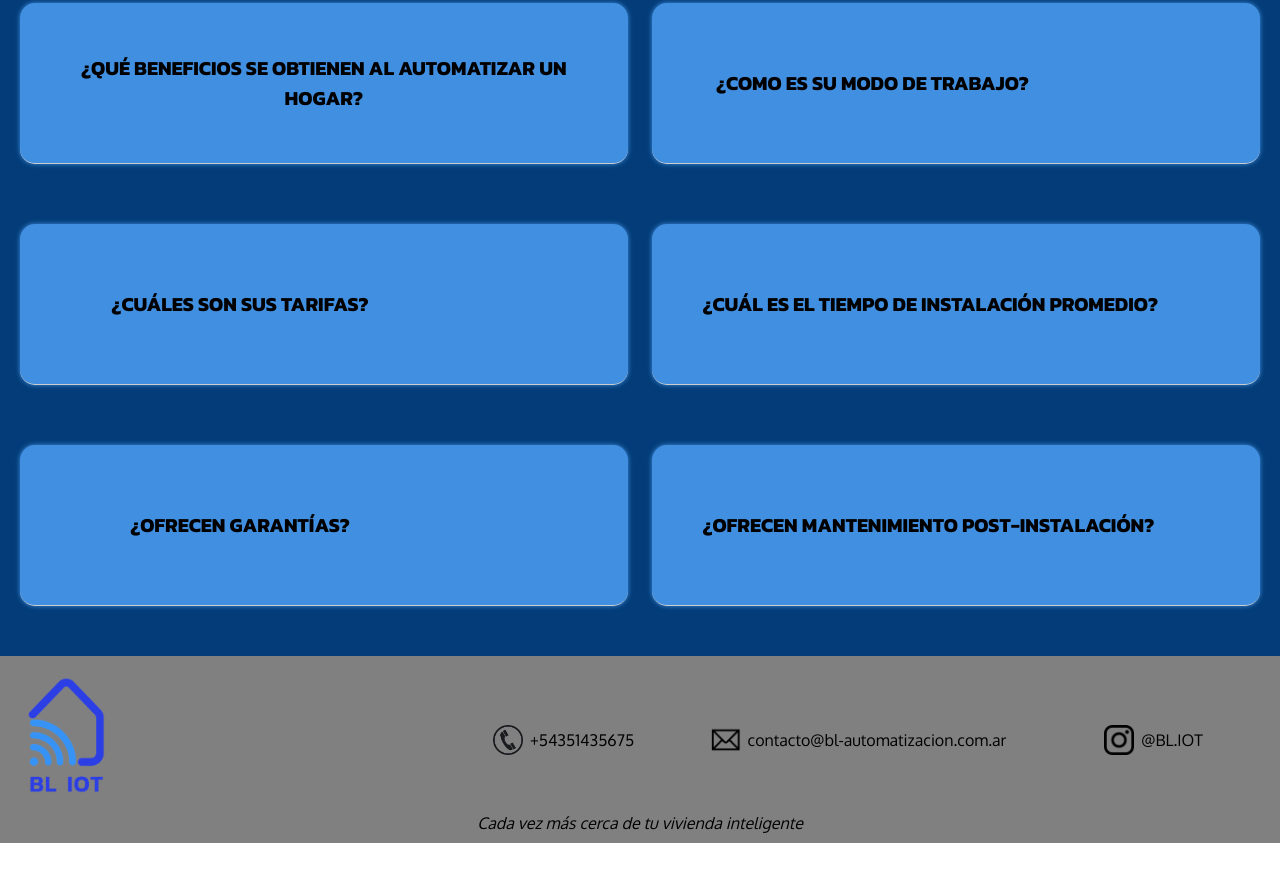
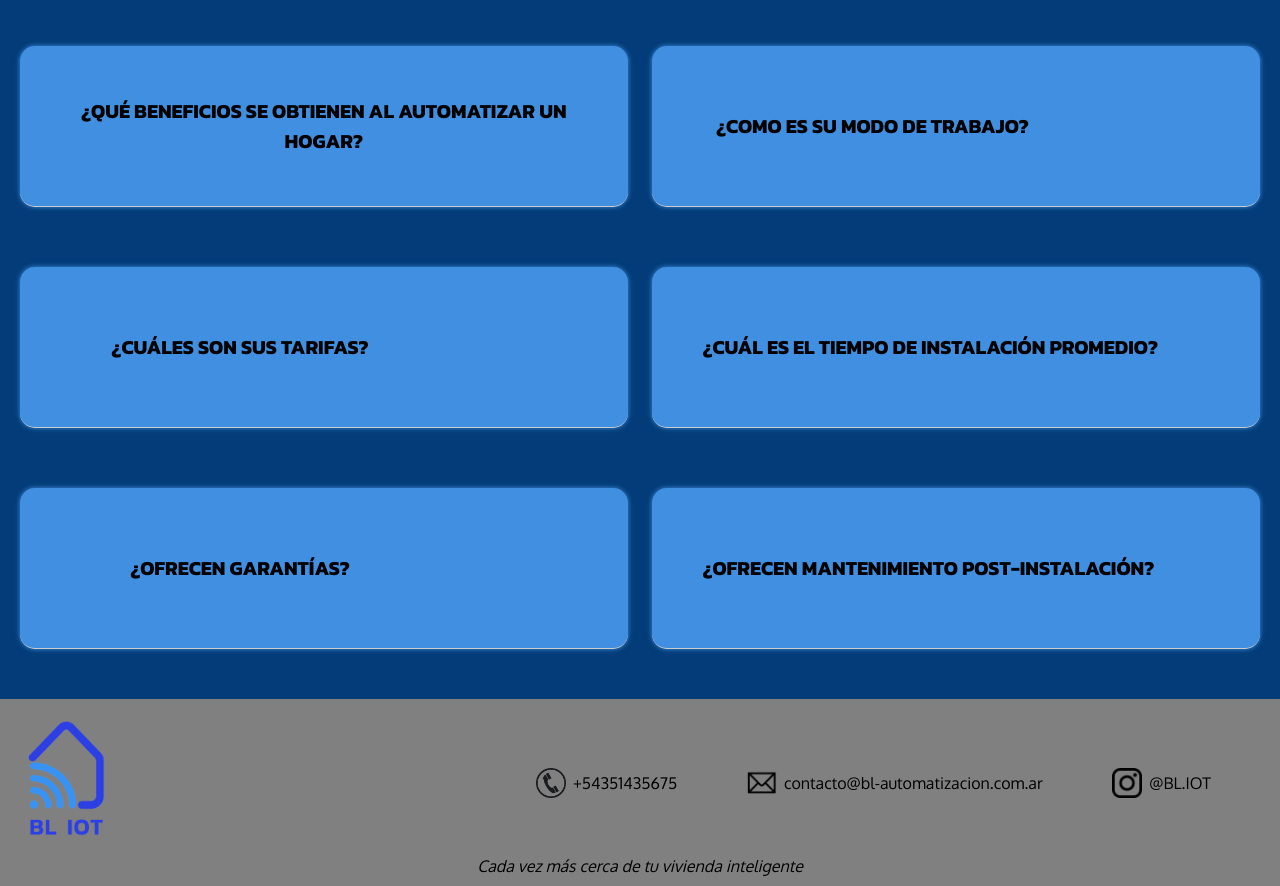
Before and after one commit to javinnieto/BLIOT, a plain HTML site: page index.html in a window 1280 px wide. Shown: the part 2443-3329 px from the top of the page. Before the commit the page ends 3286 px from the top, so only its background shows below. Drawn offline with Linux system fonts and the light colour scheme.

Commit message:
correccion del main y del footer

```diff
--- a/desktop.css
+++ b/desktop.css
@@ -249,13 +249,22 @@ footer img {
     display: flex;
     flex-direction: row;
     align-items: flex-end;
-    justify-content: space-between;
+    justify-content: space-evenly;
     order: 20;
     width: 80%;
     max-width: 80rem;
 
 }
 
+.contacto a {
+
+
+    margin-right: 0;
+    justify-items: center;
+    width: fit-content;
+
+
+}
 
 .telefono, .mail, .instagram  {
     display: flex;
@@ -264,12 +273,13 @@ footer img {
     flex-direction: row;
     justify-content: center;
     align-items: center;
-    width: 100%;
+    justify-items: center;
+    width: auto;
     white-space: nowrap;
 
 }
 .mail {
-    min-width: 35rem;
+    min-width: 31rem;
 }
 
 
@@ -305,7 +315,7 @@ footer img {
         z-index: 1;
     }
     .nuestros-servicios {
-        margin-top:  11.7rem;
+        padding-top:  16rem;
     }
 
 }
```
